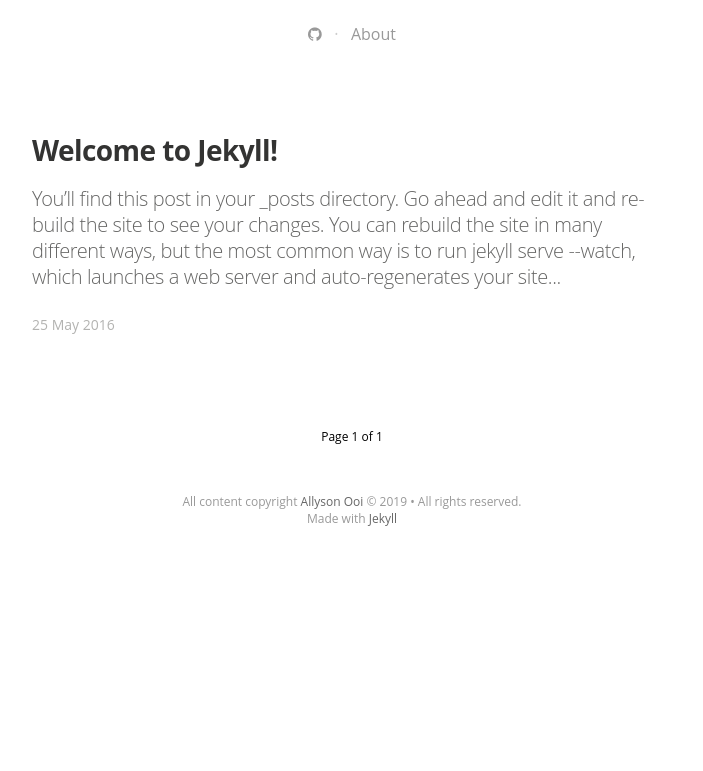
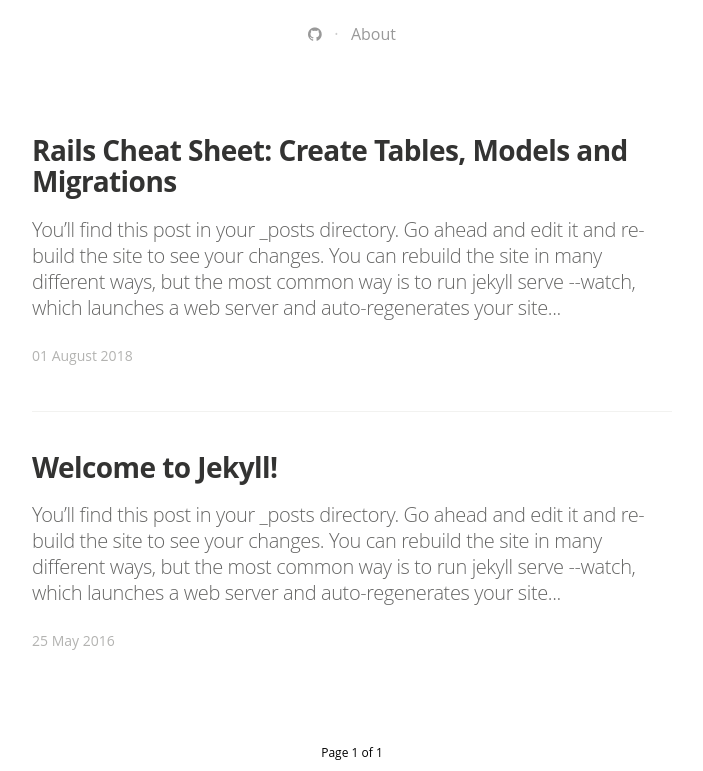
Before and after one commit to Allysonooi/allysonooi.github.io, a Jekyll site: the page built from index.html, in a window 1280 px wide and 900 px high, scrolled down 487 px, cut to the strip 129-900 px from the top of the window. Shown: the whole strip, without its empty margins (288-991 px from the left). Built offline with Jekyll 4.4.1, drawn with Linux system fonts in a browser that asks for light colours; nearby versions of some CDN libraries; some web fonts are replaced; the list of posts is cut into pages by our own code; before the commit the page ends 1192 px from its top, so only the background shows below that.

Commit message:
Temporary add

```diff
--- a/_config.yml
+++ b/_config.yml
@@ -57,3 +57,5 @@ social:
 #    share_url:
 #    share_title:
 #    share_link:
+
+highlighter: rouge
--- /dev/null
+++ b/_posts/2018-08-01-Rails-Cheat-Sheet:-Create-Tables-Models-Migrations.markdown
@@ -0,0 +1,38 @@
+---
+layout: post
+title:  "Rails Cheat Sheet: Create Tables, Models and Migrations"
+date:   2018-08-01 11:56:11
+categories: jekyll update
+tags: featured
+image: /assets/article_images/2016-05-25-welcome-to-jekyll/desktop.jpg
+---
+
+You’ll find this post in your `_posts` directory. Go ahead and edit it and re-build the site to see your changes. You can rebuild the site in many different ways, but the most common way is to run `jekyll serve --watch`, which launches a web server and auto-regenerates your site when a file is updated.
+
+To add new posts, simply add a file in the `_posts` directory that follows the convention `YYYY-MM-DD-name-of-post.ext` and includes the necessary front matter. Take a look at the source for this post to get an idea about how it works.
+
+Jekyll also offers powerful support for code snippets:
+{% highlight ruby %}
+$r g model User first_name:string last_name:string description:text mobile_no:integer
+$r g migration AddEmailToUser email:string
+$r g migration RenameMobileNoToContactNo
+$r g migration RemoveDescriptionFromUser email
+{% endhighlight %}
+
+
+Check out the [Jekyll docs][jekyll] for more info on how to get the most out of Jekyll. File all bugs/feature requests at [Jekyll’s GitHub repo][jekyll-gh]. If you have questions, you can ask them on [Jekyll’s dedicated Help repository][jekyll-help].
+
+{% highlight js %}
+
+<footer class="site-footer">
+<div class="inner">a
+  <section class="copyright">All content copyright <a href="mailto:{{ site.email}}">{{ site.name }}</a> &copy; {{ site.time | date: '%Y' }} &bull; All rights reserved.</section>
+  <section class="poweredby">Made with <a href="http://jekyllrb.com"> Jekyll</a></section>
+ </div>
+</footer>
+{% endhighlight %}
+
+
+[jekyll]:      http://jekyllrb.com
+[jekyll-gh]:   https://github.com/jekyll/jekyll
+[jekyll-help]: https://github.com/jekyll/jekyll-help
```
Also changed, not shown: 1 other file.
